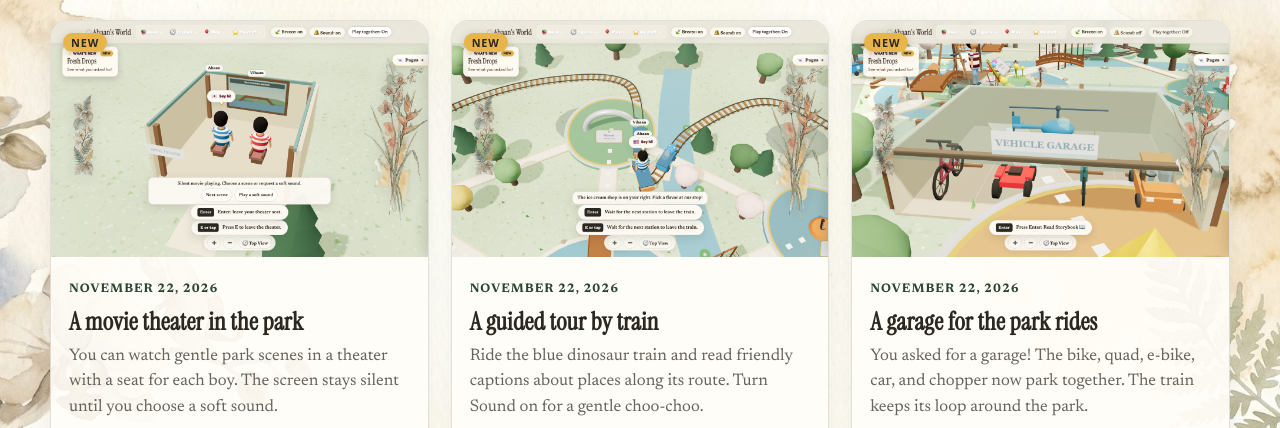
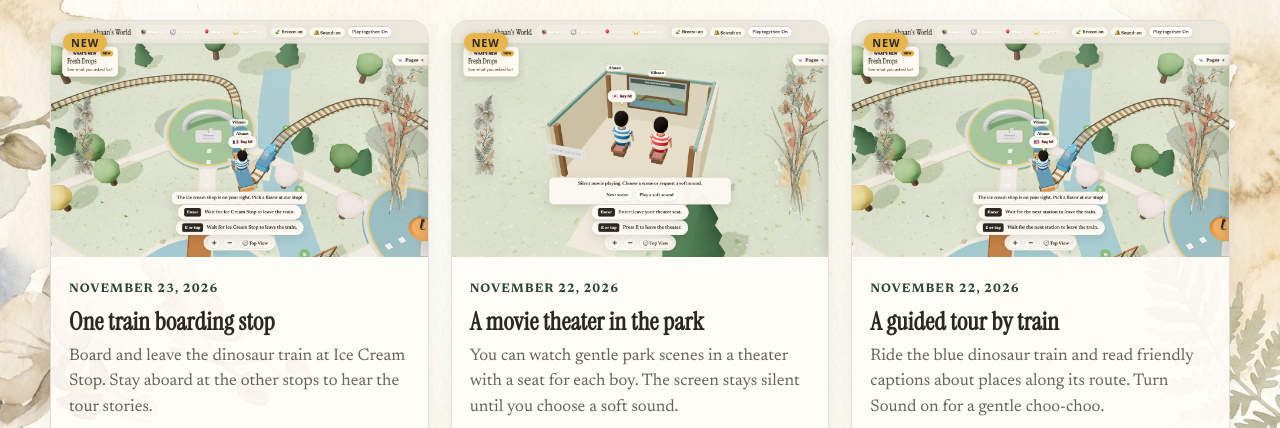
Before and after one commit to ahaanthereader/portfolio, a plain HTML site: page fresh-drops.html in a window 1280 px wide. Shown: the part 372-800 px from the top of the page. Drawn offline with Linux system fonts and the light colour scheme.

Commit message:
Add single station train Fresh Drops entry

```diff
--- a/fresh-drops.html
+++ b/fresh-drops.html
@@ -39,6 +39,10 @@
   </header>
 
   <section class="fresh-drops-list" aria-label="New things in Ahaan's World">
+    <article class="fresh-drop" data-drop>
+      <div class="fresh-drop-image"><img src="public/fresh-drops/2026-11-23-train-single-station.png" alt="Ahaan and Vihaan ride the blue dinosaur train past a station, with a prompt to wait for Ice Cream Stop before they leave." loading="lazy" /><span class="fresh-drops-new" data-fresh-new hidden>NEW</span></div>
+      <div class="fresh-drop-copy"><time datetime="2026-11-23">November 23, 2026</time><h2>One train boarding stop</h2><p>Board and leave the dinosaur train at Ice Cream Stop. Stay aboard at the other stops to hear the tour stories.</p><p class="fresh-drop-try"><strong>Try it:</strong> Walk to Ice Cream Stop and press E. In Play together, Vihaan can press Enter.</p></div>
+    </article>
     <article class="fresh-drop" data-drop>
       <div class="fresh-drop-image"><img src="public/fresh-drops/2026-11-22-movie-theater.png" alt="Ahaan and Vihaan sit in two chairs and watch a gentle park scene in the new open-air movie theater." loading="lazy" /><span class="fresh-drops-new" data-fresh-new hidden>NEW</span></div>
       <div class="fresh-drop-copy"><time datetime="2026-11-22">November 22, 2026</time><h2>A movie theater in the park</h2><p>You can watch gentle park scenes in a theater with a seat for each boy. The screen stays silent until you choose a soft sound.</p><p class="fresh-drop-try"><strong>Try it:</strong> Walk to the northwest theater. Press E to sit. In Play together, Vihaan can press Enter.</p></div>
```
Also changed, not shown: index.html (+1 -1 lines), public/fresh-drops/2026-11-23-train-single-station.png (added), 1 other file.
